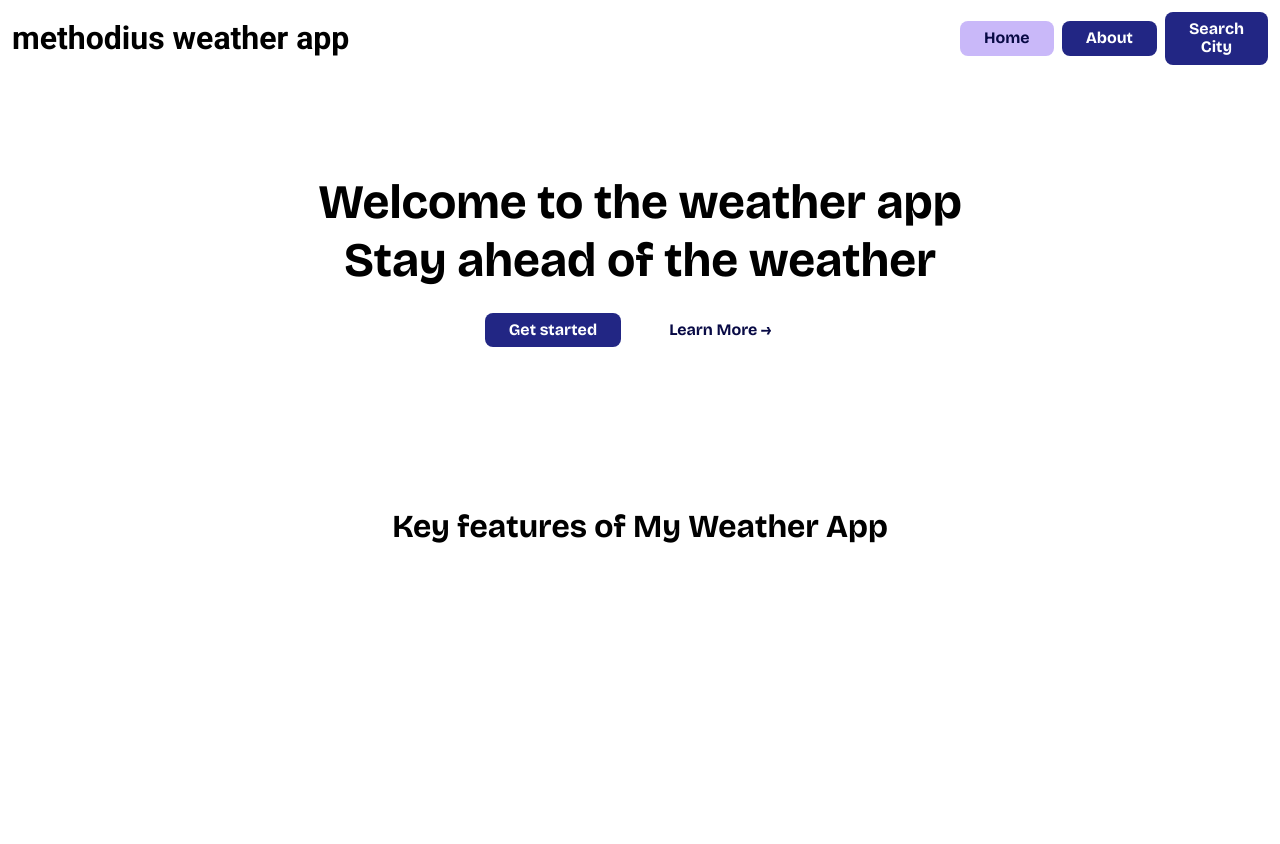
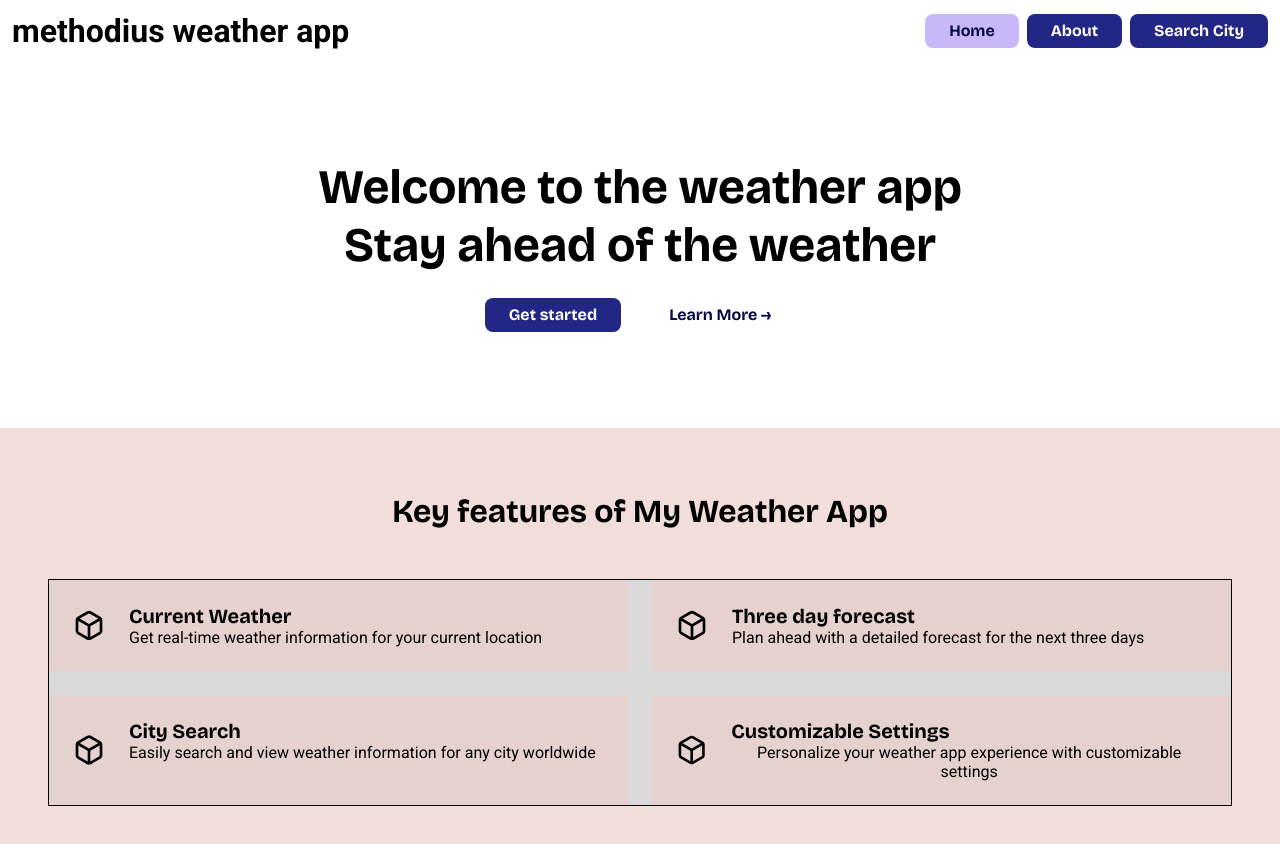
Before and after one commit to methodius84/weather-app, a Vue app: page / in a window 1280 px wide. Shown: the top 844 px of the page. Before the commit the page ends 800 px from the top, so only its background shows below. Built offline with nearby package versions, Linux system fonts and the light colour scheme.

Commit message:
feature container

```diff
--- a/src/assets/css/header.sass
+++ b/src/assets/css/header.sass
@@ -41,13 +41,13 @@ input
   display: none
 nav
   display: none
-  width: 50%
   height: auto
   @include for-size(tablet-landscape-up)
     display: flex
     justify-content: right
     align-items: center
     column-gap: 0.5em
+    flex-grow: 1
 nav a.router-link-exact-active
   background-color: $card-background
   color: $button-text
@@ -81,7 +81,7 @@ nav a.router-link-exact-active
 @keyframes open-menu
   from
     opacity: 0
-    transform: translateY(-2em)
+    transform: translateY(-1em)
   to
     opacity: 1
     transform: translateY(0)
--- a/src/assets/css/home-view.sass
+++ b/src/assets/css/home-view.sass
@@ -1,6 +1,7 @@
 @import "variables"
+@import "mixin"
 
-.container
+.container-wide
   .title-wrapper
     padding: 6em 3em
     display: flex
@@ -18,3 +19,32 @@
       border: none
   .features
     padding: 4em 3em
+    background-color: $secondary-background
+    .feature-title
+      h2
+        padding-bottom: 1.5em
+    .feature-container
+      background-color: #D9D9D9
+      border: 1px solid black
+      width: 100%
+      display: grid
+      grid-gap: 1.5em
+      grid-template-columns: 1fr
+      @include for-size(tablet-landscape-up)
+        grid-template-columns: 1fr 1fr
+      .feature
+        width: auto
+        height: auto
+        background-color: $feature-background
+        display: flex
+        flex-direction: row
+        padding: 1.5em
+        &__icon
+          color: $button-text
+          width: 2rem
+          margin-right: 1.5em
+        &__data
+          display: flex
+          flex-direction: column
+          justify-content: flex-start
+          align-items: flex-start
--- a/src/assets/css/main.sass
+++ b/src/assets/css/main.sass
@@ -21,6 +21,9 @@ body
   h2
     font-family: "Bricolage Grotesque", sans-serif
     font-size: 2em
+  h3
+    font-family: "Bricolage Grotesque", sans-serif
+    font-size: 1.25em
   button, a
     padding: 0.5em 1.5em
     text-decoration: none
--- a/src/assets/css/variables.sass
+++ b/src/assets/css/variables.sass
@@ -4,6 +4,7 @@ $button-text-alternative: #FFFFFF
 $text-secondary: #FFFFFF
 $primary-background: #222684
 $secondary-background: #F1DDD9
+$feature-background: #E5D2CE
 $main-background: #FFFFFF
 $card-background: #C9B8F9
 $font-size: 16px
--- /dev/null
+++ b/src/components/FeatureCard.vue
@@ -0,0 +1,23 @@
+<script setup lang="ts">
+import { defineProps } from 'vue';
+defineProps({
+  title: String,
+  text: String
+})
+</script>
+
+<template>
+  <div class="feature">
+    <svg viewBox="0 0 1024 1024" class="feature__icon">
+      <path d="M809.003 291.328l-297.003 171.819-297.003-171.819 275.456-157.397c4.779-2.731 9.899-4.48 15.147-5.333 9.301-1.451 18.987 0.128 27.904 5.291zM491.776 979.669c6.016 3.243 12.928 5.077 20.224 5.077 7.381 0 14.336-1.877 20.395-5.163 15.189-2.475 29.909-7.68 43.392-15.36l298.709-170.709c26.368-15.232 45.269-38.315 55.424-64.597 5.675-14.592 8.619-30.165 8.747-46.251v-341.333c0-20.395-4.821-39.723-13.397-56.917-0.939-3.029-2.219-5.973-3.883-8.832-1.963-3.371-4.267-6.357-6.912-8.96-1.323-1.835-2.731-3.669-4.139-5.419-9.813-12.203-21.845-22.528-35.456-30.507l-299.051-170.88c-26.027-15.019-55.467-19.84-83.328-15.531-15.531 2.432-30.507 7.637-44.288 15.488l-298.709 170.709c-16.341 9.429-29.824 21.888-40.149 36.267-2.56 2.56-4.864 5.547-6.784 8.832-1.664 2.901-2.987 5.888-3.925 8.96-1.707 3.456-3.243 6.955-4.608 10.496-5.632 14.635-8.576 30.208-8.704 45.995v341.632c0.043 30.293 10.581 58.197 28.331 80.128 9.813 12.203 21.845 22.528 35.456 30.507l299.051 170.88c13.824 7.979 28.587 13.099 43.605 15.445zM469.333 537.045v340.949l-277.12-158.336c-4.736-2.773-8.832-6.315-12.16-10.411-5.931-7.381-9.387-16.512-9.387-26.581v-318.379zM554.667 877.995v-340.949l298.667-172.757v318.379c-0.043 5.163-1.067 10.496-2.987 15.445-3.413 8.789-9.6 16.384-18.176 21.333z"></path>
+    </svg>
+    <div class="feature__data">
+      <h3>{{title}}</h3>
+      <p>{{text}}</p>
+    </div>
+  </div>
+</template>
+
+<style scoped>
+
+</style>
--- a/src/components/HeaderComponent.vue
+++ b/src/components/HeaderComponent.vue
@@ -9,15 +9,13 @@ const toggleMenu = () => {
   <div class="container-wide header">
     <div class="app-name">methodius weather app</div>
     <div class="menu-wrapper">
+      <input type="checkbox" id="check-menu">
       <nav id="nav">
-        <!--      <label for="check-menu"><span>Menu</span></label>-->
         <router-link to="/">Home</router-link>
         <router-link to="/about">About</router-link>
         <router-link to="/search">Search City</router-link>
       </nav>
-      <input type="checkbox" id="check-menu">
       <div class="toggle-nav" @click="toggleMenu">
-
         <div class="burger-line first"></div>
         <div class="burger-line second"></div>
         <div class="burger-line third"></div>
--- a/src/views/HomeView.vue
+++ b/src/views/HomeView.vue
@@ -1,5 +1,5 @@
 <template>
-  <div class="container">
+  <div class="container-wide">
     <div class="title-wrapper">
       <h1>
         Welcome to the weather app<br>
@@ -15,7 +15,10 @@
         <h2>Key features of My Weather App</h2>
       </div>
       <div class="feature-container">
-
+        <FeatureCard :title="data.features.first.title" :text="data.features.first.text"/>
+        <FeatureCard :title="data.features.second.title" :text="data.features.second.text"/>
+        <FeatureCard :title="data.features.third.title" :text="data.features.third.text"/>
+        <FeatureCard :title="data.features.fourth.title" :text="data.features.fourth.text"/>
       </div>
     </div>
 <!--    <div class="city-list">-->
@@ -27,6 +30,28 @@
 <script setup lang="ts">
 // const location = navigator.geolocation.getCurrentPosition()
 // import CityList from "@/components/CityList.vue";
+import FeatureCard from "@/components/FeatureCard.vue";
+
+const data = {
+  features: {
+    first: {
+      title: 'Current Weather',
+      text: "Get real-time weather information for your current location"
+    },
+    second: {
+      title: 'Three day forecast',
+      text: "Plan ahead with a detailed forecast for the next three days"
+    },
+    third: {
+      title: 'City Search',
+      text: "Easily search and view weather information for any city worldwide"
+    },
+    fourth: {
+      title: 'Customizable Settings',
+      text: "Personalize your weather app experience with customizable settings"
+    },
+  }
+}
 </script>
 
 <style lang="sass">
```
